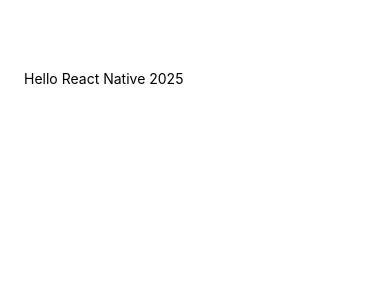
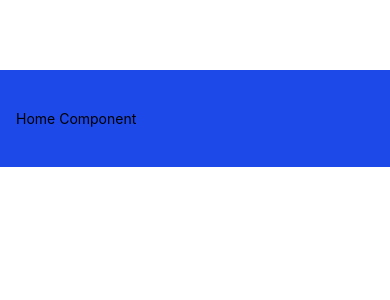
Before and after one commit to sebastianAssure/react-native-course, a React Native app: screen / in a window 390 px wide. Shown: the top 300 px of the page. Built offline with nearby package versions, Linux system fonts and the light colour scheme.

Commit message:
feat: add Home Screen

```diff
--- a/App.tsx
+++ b/App.tsx
@@ -1,18 +1,18 @@
 import React from 'react';
 import {StyleSheet, Text, View} from 'react-native';
+import Home from './src/screens/Home';
 
 function App(): React.JSX.Element {
   return (
     <View style={styles.sectionContainer}>
-      <Text>Hello React Native 2025</Text>
+      <Home />
     </View>
   );
 }
 
 const styles = StyleSheet.create({
   sectionContainer: {
-    marginTop: 70,
-    paddingHorizontal: 24,
+    flex: 1,
   }
 })
 export default App;
--- /dev/null
+++ b/src/screens/Home.tsx
@@ -0,0 +1,21 @@
+import { StyleSheet, Text, View } from "react-native";
+
+const styles = StyleSheet.create({
+    container: {
+        marginVertical: 70,
+        paddingHorizontal: 16,
+        paddingVertical: 40,
+
+        backgroundColor: '#1d49e8',
+    }
+});
+
+const Home = () => {
+    return (
+        <View style={styles.container}>
+            <Text>Home Component</Text>
+        </View>
+    )
+}
+
+export default Home;
```
